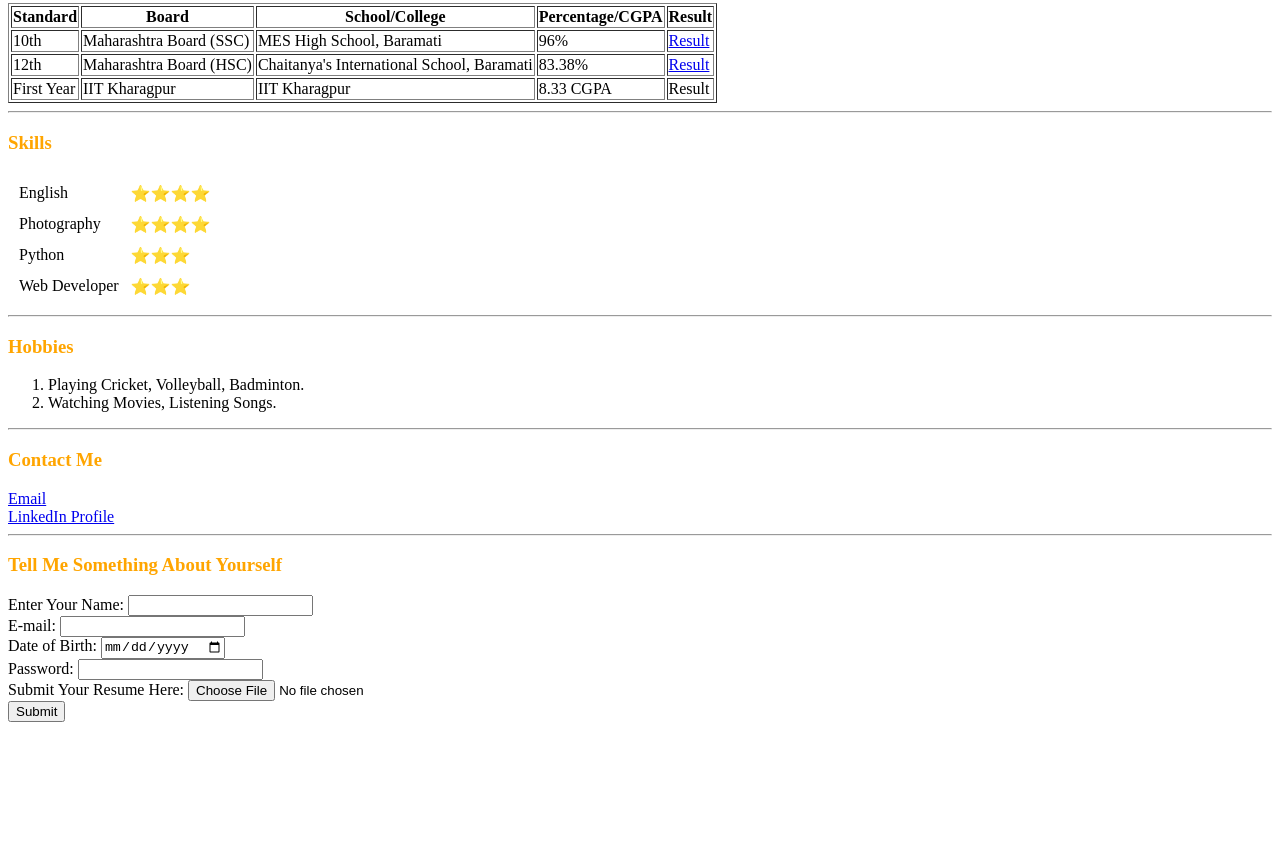
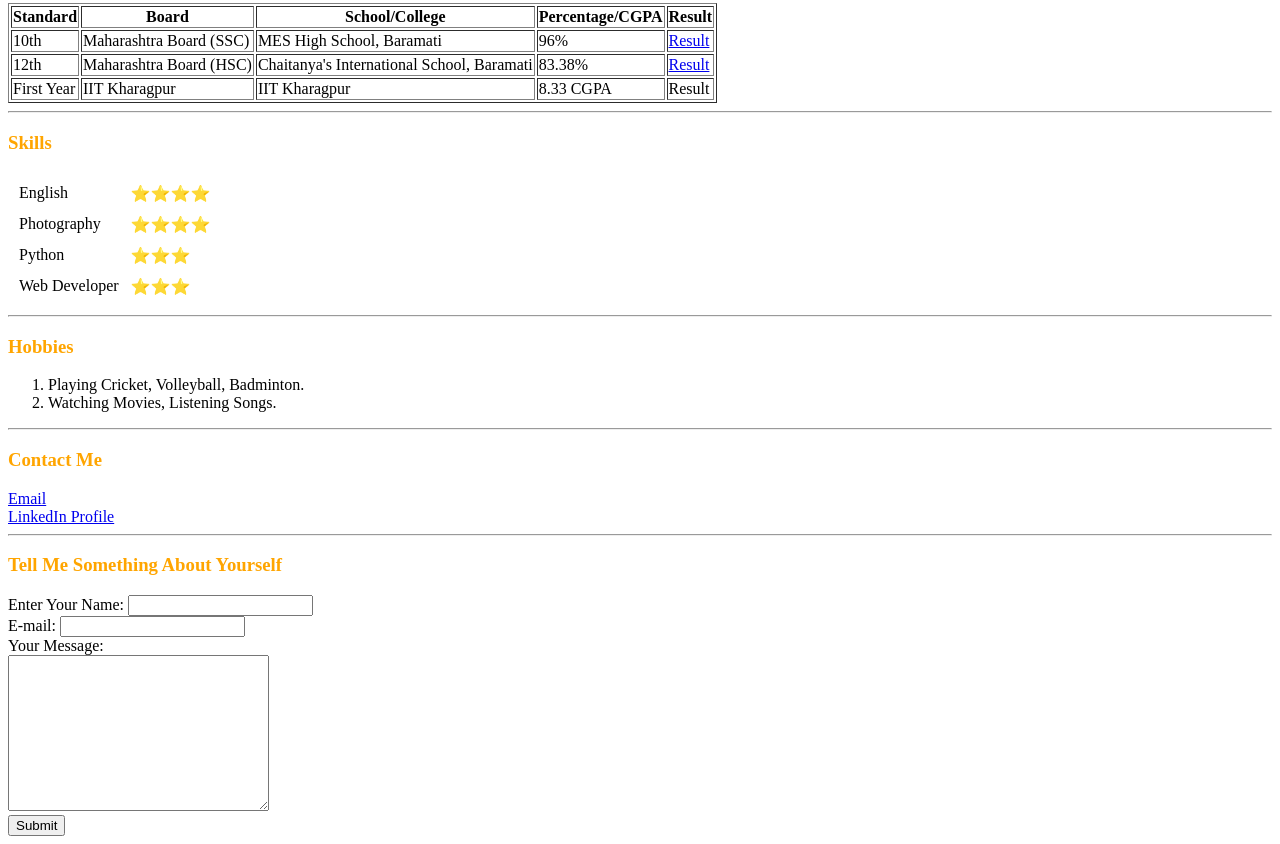
Before and after one commit to rushisurya2705/Portfolio-site, a plain HTML site: page index.html in a window 1280 px wide. Shown: the part 320-1164 px from the top of the page. Before the commit the page ends 1050 px from the top, so only its background shows below. Drawn offline with Linux system fonts and the light colour scheme.

Commit message:
Add files via upload

```diff
--- a/index.html
+++ b/index.html
@@ -101,16 +101,10 @@
     <label>E-mail:</label>
     <input type="email" name="" value="">
     <br>
-    <label for="">Date of Birth:</label>
-    <input type="date" name="" value="">
+    <label>Your Message:</label><br>
+    <textarea name="name" rows="10" cols="30"></textarea>
     <br>
-    <label for="">Password:</label>
-    <input type="password" name="" value="">
-    <br>
-    <label>Submit Your Resume Here:</label>
-    <input type="file" name="" value="">
-    <br>
-    <input type="submit" name="">
+    <input type="submit">
   </form>
 </body>
 
```
